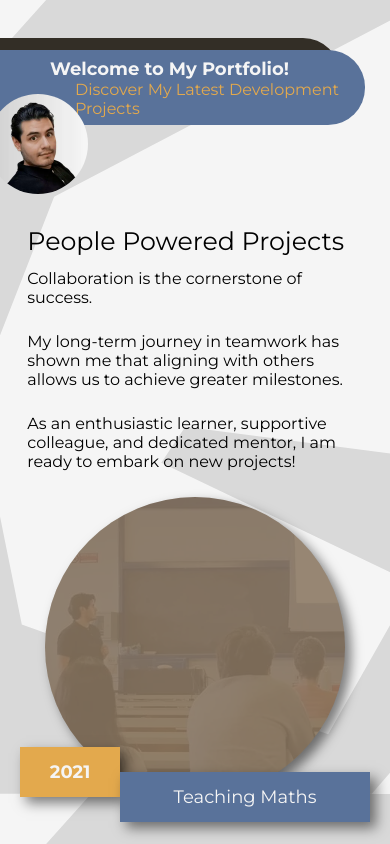
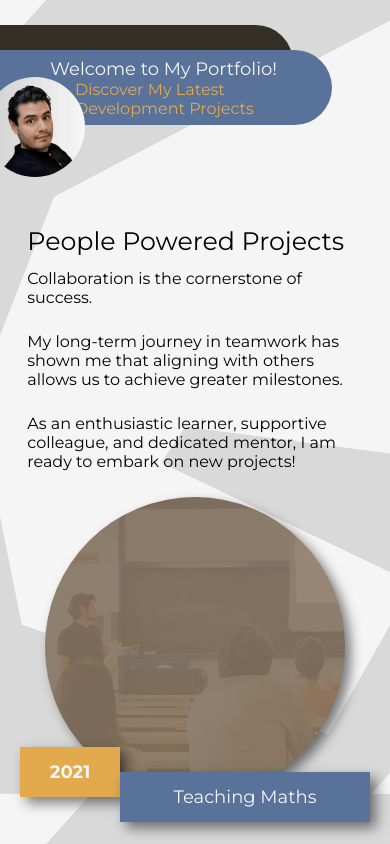
Before and after one commit to rcossio/portfolio_cover, a website: page index.html in a window 390 px wide. Shown: the top 844 px of the page. Drawn offline with nearby package versions, Linux system fonts and the light colour scheme; files that its build step writes are made by us from their sources; files whose address does not match are found by name.

Commit message:
clamped header elements

```diff
--- a/scss/styles.scss
+++ b/scss/styles.scss
@@ -68,45 +68,13 @@ body {
 
         .header__support-element {
             position: absolute;
-            top: -$size-md;
+            top: -$size-sm;
             left: 0;
             z-index: 1;
-            height: $size-xl;
-            width: calc(100% - #{$size-xxl} - #{$size-md} );
-            max-width: calc(#{$size-hg} + #{$size-xxl} - #{$size-md} );
-            min-width: calc(#{$size-hg} + #{$size-lg} - #{$size-md} );
+            height: clamp(75px, 16vw ,$size-xl); //TODO: evaluate fit-content
+            width: clamp(270px, 75vw, 1050px);
             background-color: $color-secondary-dark;
-            border-radius: 0 $size-lg $size-lg 0;
-
-            @media (max-width: 992px) {
-                width: calc(100% - #{$size-lg} - #{$size-md});
-                min-width: calc(#{$size-xxl} + #{$size-xl} - #{$size-md});
-            }
-
-            @media (max-width: 768px) {
-                top: -$size-sm;
-                left: -$size-sm;
-                width: calc(100% - #{$size-lg} - #{$size-lg});
-                min-width: calc(#{$size-xxl} + #{$size-md} + #{$size-xs} );
-                height: calc(#{$size-lg} + #{$size-sm});
-                border-radius: calc(#{$size-md} + #{$size-xs});
-                margin-left: $size-lg;
-            }
-
-            @media (max-width: 576px) {
-                top: -$size-sm;
-                left: -$size-lg;
-                width: calc(100% - 2 * #{$size-sm});
-                min-width: unset;
-                border-radius: 0 calc(#{$size-md} + #{$size-xs}) calc(#{$size-md} + #{$size-xs}) 0;
-            }
-
-            @media (max-width: 480px) {
-                top: -$size-xs;
-                height: calc(#{$size-md} + #{$size-sm});
-                border-radius: 0 calc(#{$size-sm} + #{$size-xs}) calc(#{$size-sm} + #{$size-xs}) 0;
-            }
-
+            border-radius: 0 9999px 9999px 0;
         }
 
         .header__main-banner {
@@ -114,45 +82,11 @@ body {
             z-index: 2;
             display: flex;
             align-items: center;
-            height: $size-xl;
-            width: calc(100% - #{$size-xxl});
-            max-width: calc(#{$size-hg} + #{$size-xxl});
-            min-width: calc(#{$size-hg} + #{$size-lg});
+            height: clamp(75px, 16vw ,$size-xl); //TODO: evaluate fit-content
+            width: clamp(310px, 85vw, 1200px);
             background-color: $color-primary;
-            border-radius: 0 $size-lg $size-lg 0;
-            margin: $size-lg auto $size-lg 0;
-
-            @media (max-width: 992px) {
-                width: calc(100% - #{$size-lg});
-                min-width: calc(#{$size-xxl} + #{$size-xl});
-            }
-
-            @media (max-width: 768px) {
-                width: calc(100% - #{$size-lg} - #{$size-lg});
-                min-width: calc(#{$size-xxl} + #{$size-md} + #{$size-xs});
-                height: calc(#{$size-lg} + #{$size-sm});
-                border-radius: calc(#{$size-md} + #{$size-xs});
-                margin-left: $size-lg;
-                margin-bottom: $size-lg;
-                margin-top: $size-md;
-            }
-
-            @media (max-width: 576px) {
-                margin-left: 0;
-                margin-bottom: $size-lg;
-                width: calc(100% - #{$size-sm});
-                min-width: unset;
-                border-radius: 0 calc(#{$size-md} + #{$size-xs}) calc(#{$size-md} + #{$size-xs}) 0;
-            }
-
-            @media (max-width: 480px) {
-                height: calc(#{$size-md} + #{$size-sm});
-                border-radius: 0 calc(#{$size-sm} + #{$size-xs}) calc(#{$size-sm} + #{$size-xs}) 0;
-            }
-
-            @media (max-width: 360px) {
-                width: calc(100% - #{$size-xs});
-            }
+            border-radius: 0 9999px 9999px 0;
+            margin: clamp($size-md, 7vw, $size-lg) auto $size-lg 0;
 
             .main-banner__content {
                 display: flex;
@@ -174,66 +108,24 @@ body {
 
                 .main-banner__image {
                     position: absolute;
-                    top: -$size-sm;
-                    left: $size-sm;
+                    top: clamp(-25px, calc(50px - 6vw), 50px);
+                    left: clamp(-25px, calc(-35px + 5vw), 25px);
                     border-radius: 50%;
-                    height: calc(#{$size-xl} + 2 * #{$size-sm});
-                    width: calc(#{$size-xl} + 2 * #{$size-sm});
-
-                    @media (max-width: 992px) {
-                        top: -$size-xs;
-                        left: $size-xs;
-                        height: calc(#{$size-xl} + 2 * #{$size-xs});
-                        width: calc(#{$size-xl} + 2 * #{$size-xs});
-                    }
-
-                    @media (max-width: 768px) {
-                        top: $size-md;
-                        left: calc(#{$size-xs} - #{$size-lg});
-                        height: calc(#{$size-lg} + #{$size-md});
-                        width: calc(#{$size-lg} + #{$size-md});
-                    }
-
-                    @media (max-width: 576px) {
-                        top: $size-md;
-                        left: -$size-sm;
-                    }
-
-                    @media (max-width: 480px) {
-                        height: $size-lg;
-                        width: $size-lg;
-                        left: -$size-xs;
-                        top: calc(#{$size-md} - #{$size-mi});
-                    }
-
+                    height: clamp($size-lg, 20vw, 250px);
+                    width: clamp($size-lg, 20vw, 250px);
                 }
 
                 .main-banner__text {
                     .main-banner__title {
-                        font-size: $font-size-xl;
+                        font-size: clamp($font-size-xs, calc(max(4vw,2vh)), $font-size-xl);
                         color: $color-gray-light;
-                        font-weight: normal;
-
-                        @media (max-width: 992px) {
-                            font-size: $font-size-lg;
-                            font-weight: bold;
-                        }
-
-                        @media (max-width: 768px) {
-                            font-size: $font-size-md;
-                        }
-
-                        @media (max-width: 480px) {
-                            font-size: $font-size-xs;
-                        }
                     }
 
                     .main-banner__subtitle {
+                        font-size: clamp($font-size-xxs, calc(max(3vw,1.5vh)), $font-size-lg);
                         color: $color-secondary-light;
-                        font-weight: normal;
 
                         @media (max-width: 768px) {
-                            font-size: $font-size-md;
                             margin-left: $size-xs;
                         }
 
@@ -246,7 +138,6 @@ body {
                         }
 
                         @media (max-width: 480px) {
-                            font-size: $font-size-xxs;
                             margin-left: $size-sm;
                         }
 
@@ -786,6 +677,7 @@ body {
 
         .footer__text {
             font-size: clamp($font-size-xxs, 3vw, $font-size-md);
+            color: $color-gray-light;
         }
     }
 }
```
Also changed, not shown: dist/css/styles.css.
